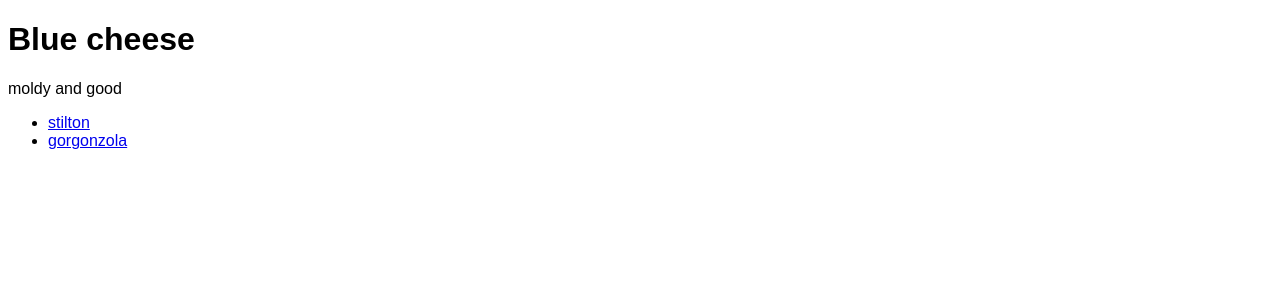
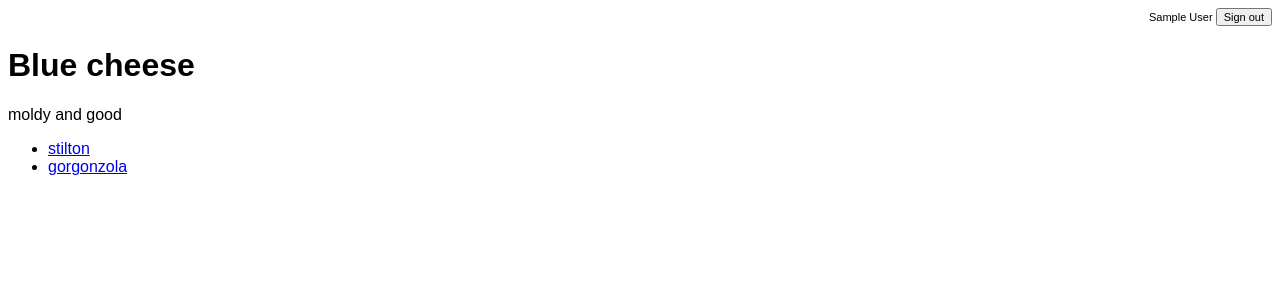
Before and after one commit to messrobd/ItemCatalog-FullStack-ud088-ud330, a Flask app: page /catalog/type/1 in a window 1280 px wide. Shown: the top 300 px of the page. Run offline with Flask 2, Linux system fonts and the light colour scheme; a user stored in the database is signed in; data comes from the database, SQL or seed files in the repository.

Commit message:
Feat: Sign in / out from any page
Sign in / out from any page
Include a common signin status header, and ensure sign in and out
operations return you to the page you started from

```diff
--- a/templates/cheese.html
+++ b/templates/cheese.html
@@ -6,6 +6,7 @@
     <link rel="stylesheet" href="/static/styles.css">
   </head>
   <body>
+    {% include 'partials/signin_status.html' %}
     <div class="cheese">
       <div class="cheese-heading">
         <h1>{{ cheese.name }}</h1>
--- a/templates/cheeses.html
+++ b/templates/cheeses.html
@@ -6,6 +6,7 @@
     <link rel="stylesheet" href="/static/styles.css">
   </head>
   <body>
+    {% include 'partials/signin_status.html' %}
     <div class="type-heading">
       <h1>{{ type.name }}</h1>
     </div>
--- a/templates/login.html
+++ b/templates/login.html
@@ -33,7 +33,7 @@
             success: function(result){
               $('#result').html('Welcome, ' + result);
               setTimeout(function() {
-                window.location.href = '/';
+                window.location.href = '{{ referer }}';
               }, 3000);
             }
           });
--- /dev/null
+++ b/templates/partials/signin_status.html
@@ -0,0 +1,13 @@
+<div class="signin-status">
+  {% if user_name %}
+    <form class="signout">
+      <label>{{ user_name }}
+        <input type="button" name="signout" onclick="window.location.href='{{ url_for('sign_out') }}'" value="Sign out">
+      </label>
+    </form>
+  {% else %}
+    <form class="signin">
+      <input type="button" name="signin" onclick="window.location.href='{{ url_for('login') }}'" value="Sign in">
+    </form>
+  {% endif %}
+</div>
--- a/views.py
+++ b/views.py
@@ -96,8 +96,8 @@ def get_user_id(session, email):
 @app.route('/')
 @app.route('/catalog')
 def get_index():
+    user_name = login_session.get('user_name')
     types = get_items(Type)
-    user_name = login_session.get('user_name')
     return render_template('catalog.html',
         client_id=CLIENT_ID,
         user_name=user_name,
@@ -105,19 +105,23 @@ def get_index():
 
 @app.route('/catalog/type/<int:type_id>')
 def get_cheeses(type_id):
+    user_name = login_session.get('user_name')
     type = get_item(Type, id=type_id)
     cheeses_of_type = get_filtered_items(Cheese, type_id=type_id)
     return render_template('cheeses.html', \
+        user_name=user_name,
         type=type, \
         cheeses=cheeses_of_type)
 
 @app.route('/catalog/cheese/<int:cheese_id>')
 def get_cheese(cheese_id):
+    loggedin_user = login_session.get('user_id')
+    user_name = login_session.get('user_name')
     cheese = get_item(Cheese, id=cheese_id)
     cheese_creator = cheese.user_id
-    loggedin_user = login_session.get('user_id')
     can_edit = cheese_creator == loggedin_user
     return render_template('cheese.html',
+        user_name=user_name,
         can_edit=can_edit,
         cheese=cheese)
 
@@ -179,7 +183,10 @@ def delete_cheese(cheese_id):
 
 @app.route('/login')
 def login():
-    return render_template('login.html', client_id=CLIENT_ID)
+    referer = request.headers['Referer']
+    return render_template('login.html',
+        client_id=CLIENT_ID,
+        referer=referer)
 
 # json endpoints
 @app.route('/api/v1/cheeses')
@@ -214,9 +221,10 @@ def tokensignin():
 
 @app.route('/signout')
 def sign_out():
+    referer = request.headers['Referer']
     del login_session['user_id']
     del login_session['user_name']
-    return redirect(url_for('get_index'))
+    return redirect(referer)
 
 # testing
 @app.route('/testdb')
```
Also changed, not shown: templates/catalog.html (+1 -13 lines).
